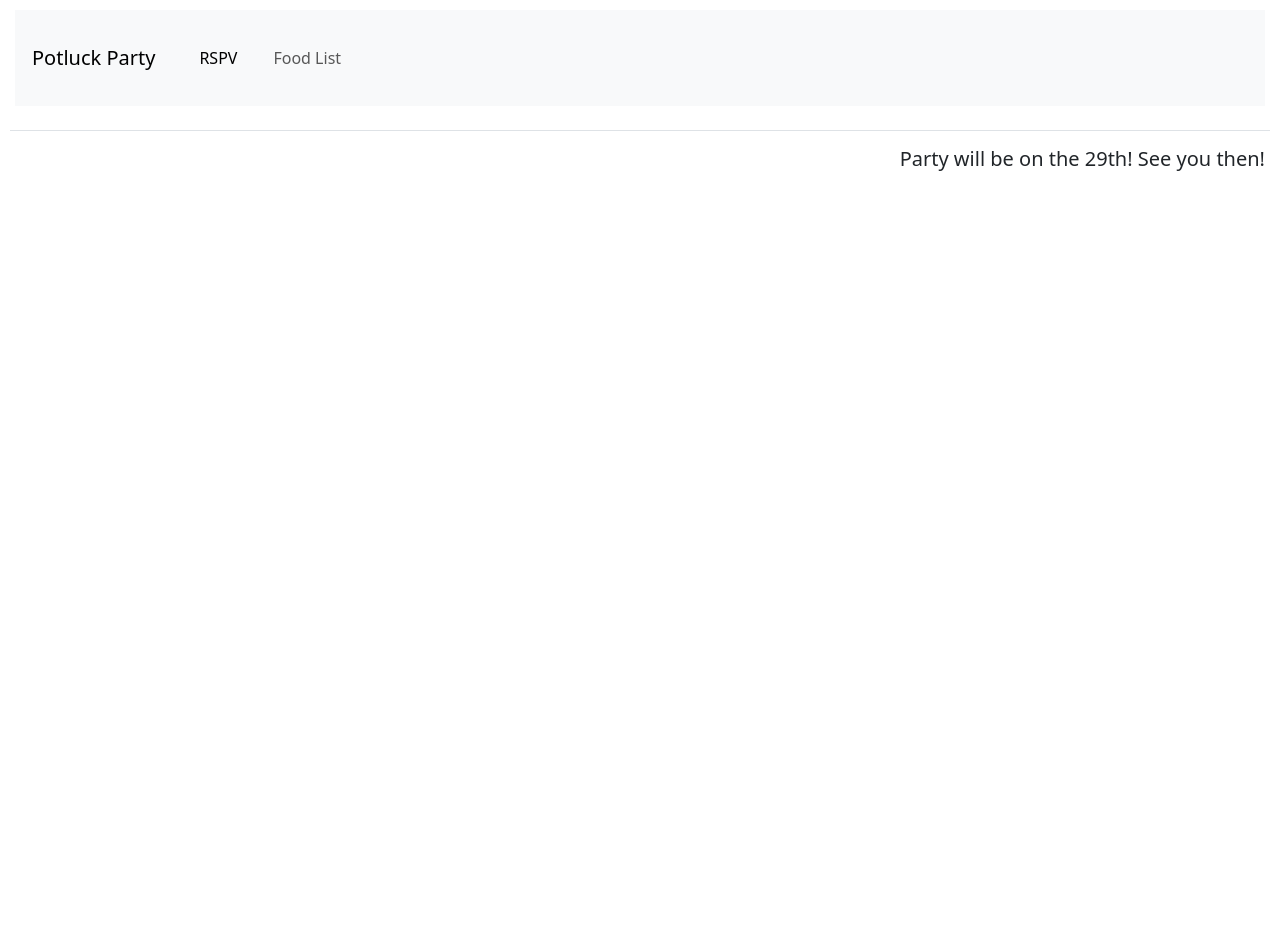
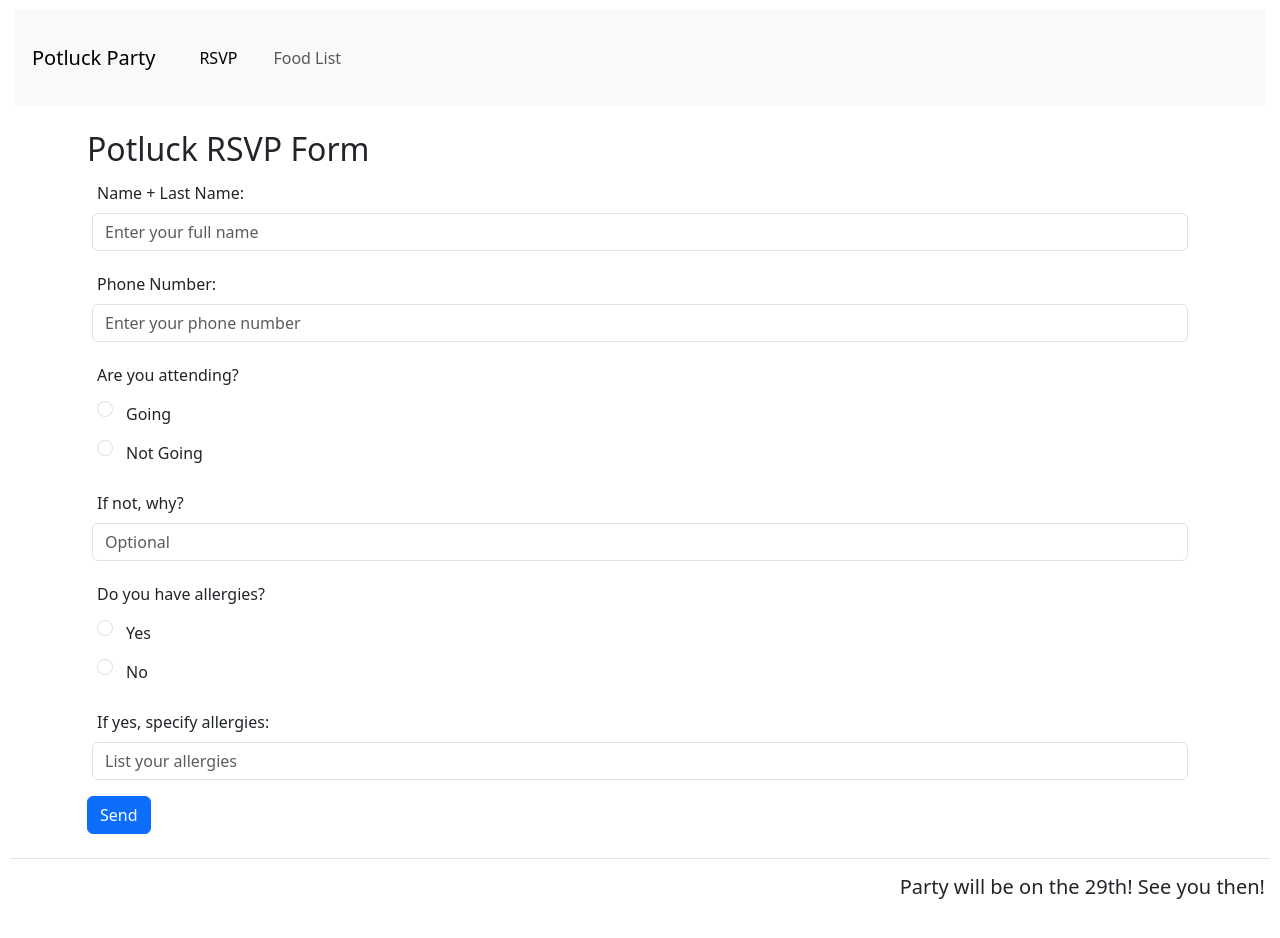
Before and after one commit to andreamr78/donatello, a website: page main/main.html in a window 1280 px wide. Before the commit the page ends 800 px from the top, so only its background shows below. Drawn offline with nearby package versions, Linux system fonts and the light colour scheme.

Commit message:
Finished from

```diff
--- /dev/null
+++ b/main/info_attendance.js
@@ -0,0 +1,36 @@
+document.getElementById('potluck-form').addEventListener('submit', function(event) {
+    event.preventDefault();
+
+    // Obtener los valores del formulario
+    const name = document.getElementById('name').value;
+    const phone = document.getElementById('phone').value;
+    const attending = document.querySelector('input[name="attendance"]:checked').value;
+    const whyNo = document.getElementById('whyNo').value;
+    const allergies = document.querySelector('input[name="allergies"]:checked').value;
+    const specifyAllergies = document.getElementById('specifyAllergies').value;
+
+    // Crear un objeto con la información del invitado
+    const guestData = {
+        name: name,
+        phone: phone,
+        attending: attending,
+        whyNo: whyNo || "N/A",
+        allergies: allergies,
+        specifyAllergies: specifyAllergies || "None"
+    };
+
+    // Guardar en localStorage
+    let guests = JSON.parse(localStorage.getItem('guests')) || [];
+    guests.push(guestData);
+    localStorage.setItem('guests', JSON.stringify(guests));
+
+    // Limpiar el formulario después de enviarlo
+    document.getElementById('potluck-form').reset();
+
+    alert('Information saved successfully!');
+});
+
+// Función para obtener la lista de todos los invitados
+function getGuestList() {
+    return JSON.parse(localStorage.getItem('guests')) || [];
+}
--- a/main/main.html
+++ b/main/main.html
@@ -1,12 +1,13 @@
-<html lang="en">
+<html lang="en"></html>
 <head>
     <meta charset="UTF-8">
     <meta name="viewport" content="width=device-width, initial-scale=1.0">
     <link href="https://cdn.jsdelivr.net/npm/bootstrap@5.3.3/dist/css/bootstrap.min.css" rel="stylesheet" integrity="sha384-QWTKZyjpPEjISv5WaRU9OFeRpok6YctnYmDr5pNlyT2bRjXh0JMhjY6hW+ALEwIH" crossorigin="anonymous">
     <script src="https://cdn.jsdelivr.net/npm/bootstrap@5.3.3/dist/js/bootstrap.bundle.min.js" integrity="sha384-YvpcrYf0tY3lHB60NNkmXc5s9fDVZLESaAA55NDzOxhy9GkcIdslK1eN7N6jIeHz" crossorigin="anonymous"></script>
-    <title>Document</title>
+    <title>Potluck Party</title>
     <link rel="stylesheet" href="./css/styles.css">
 </head>
+<body>
     <header>
         <nav class="navbar navbar-expand-lg bg-body-tertiary">
             <div class="container-fluid">
@@ -17,7 +18,7 @@
                 <div class="collapse navbar-collapse" id="navbarNav">
                     <ul class="navbar-nav">
                         <li class="nav-item">
-                    <a class="nav-link active" aria-current="page" href="#">RSPV</a>
+                            <a class="nav-link active" aria-current="page" href="#">RSVP</a>
                         </li>
                         <li class="nav-item">
                             <a class="nav-link" href="#">Food List</a>
@@ -27,10 +28,70 @@
             </div>
         </nav>
     </header>
-<body>
 
-</body>
+    <div class="container mt-4">
+        <h2>Potluck RSVP Form</h2>
+        <form id="potluck-form">
+            <div class="mb-3">
+                <label for="name" class="form-label">Name + Last Name:</label>
+                <input type="text" class="form-control" id="name" placeholder="Enter your full name" required>
+            </div>
+
+            <div class="mb-3">
+                <label for="phone" class="form-label">Phone Number:</label>
+                <input type="tel" class="form-control" id="phone" placeholder="Enter your phone number" required>
+            </div>
+
+            <div class="mb-3">
+                <label>Are you attending?</label><br>
+                <div class="form-check">
+                    <input class="form-check-input" type="radio" name="attendance" id="attendingYes" value="yes" required>
+                    <label class="form-check-label" for="attendingYes">
+                        Going
+                    </label>
+                </div>
+                <div class="form-check">
+                    <input class="form-check-input" type="radio" name="attendance" id="attendingNo" value="no" required>
+                    <label class="form-check-label" for="attendingNo">
+                        Not Going
+                    </label>
+                </div>
+            </div>
+
+            <div class="mb-3">
+                <label for="whyNo" class="form-label">If not, why?</label>
+                <input type="text" class="form-control" id="whyNo" placeholder="Optional">
+            </div>
+
+            <div class="mb-3">
+                <label>Do you have allergies?</label><br>
+                <div class="form-check">
+                    <input class="form-check-input" type="radio" name="allergies" id="allergiesYes" value="yes">
+                    <label class="form-check-label" for="allergiesYes">
+                        Yes
+                    </label>
+                </div>
+                <div class="form-check">
+                    <input class="form-check-input" type="radio" name="allergies" id="allergiesNo" value="no">
+                    <label class="form-check-label" for="allergiesNo">
+                        No
+                    </label>
+                </div>
+            </div>
+
+            <div class="mb-3">
+                <label for="specifyAllergies" class="form-label">If yes, specify allergies:</label>
+                <input type="text" class="form-control" id="specifyAllergies" placeholder="List your allergies">
+            </div>
+
+            <button type="submit" class="btn btn-primary">Send</button>
+        </form>
+    </div>
+
     <footer class="d-flex flex-wrap py-3 my-4 border-top">
         <h5 class="footer-text">Party will be on the 29th! See you then!</h5>
     </footer>
+
+    <script src="./info_attendance.js"></script>
+</body>
 </html>
```
Lines whose indentation alone changed are shown as unchanged.
